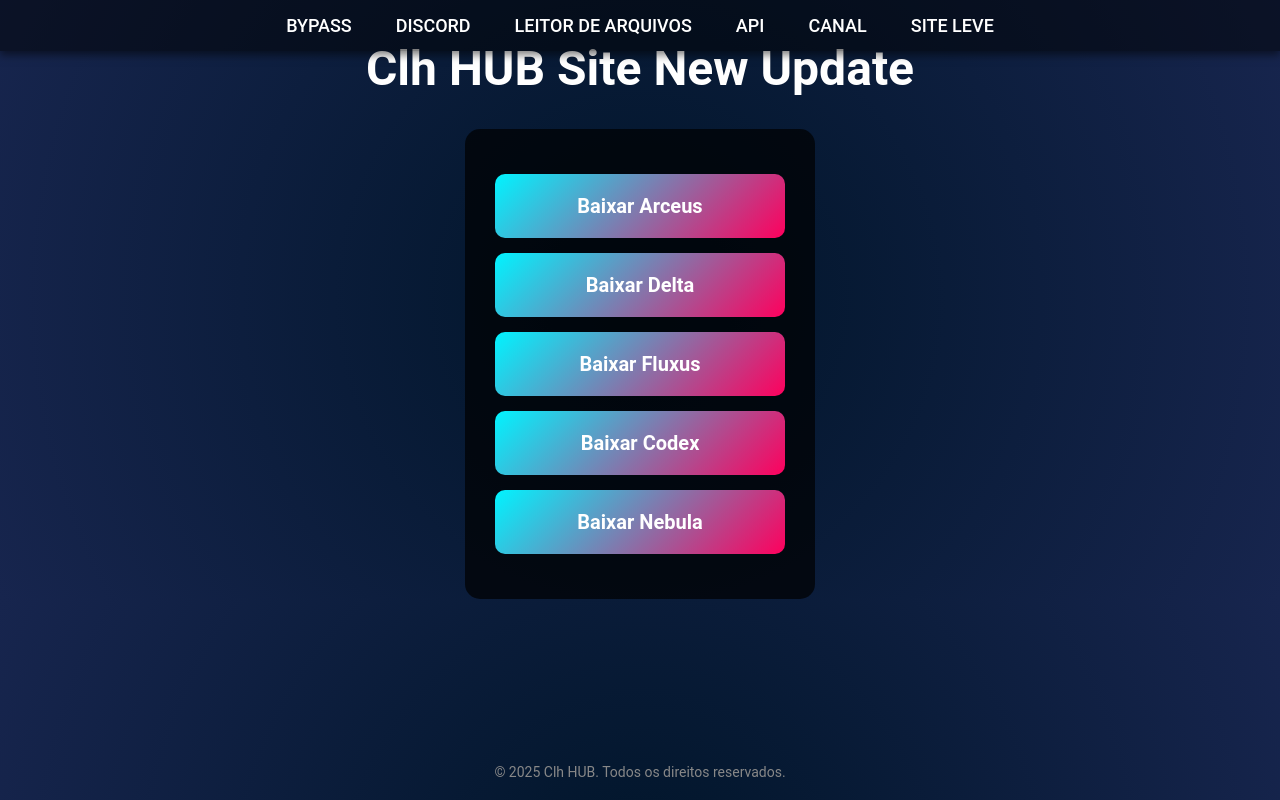
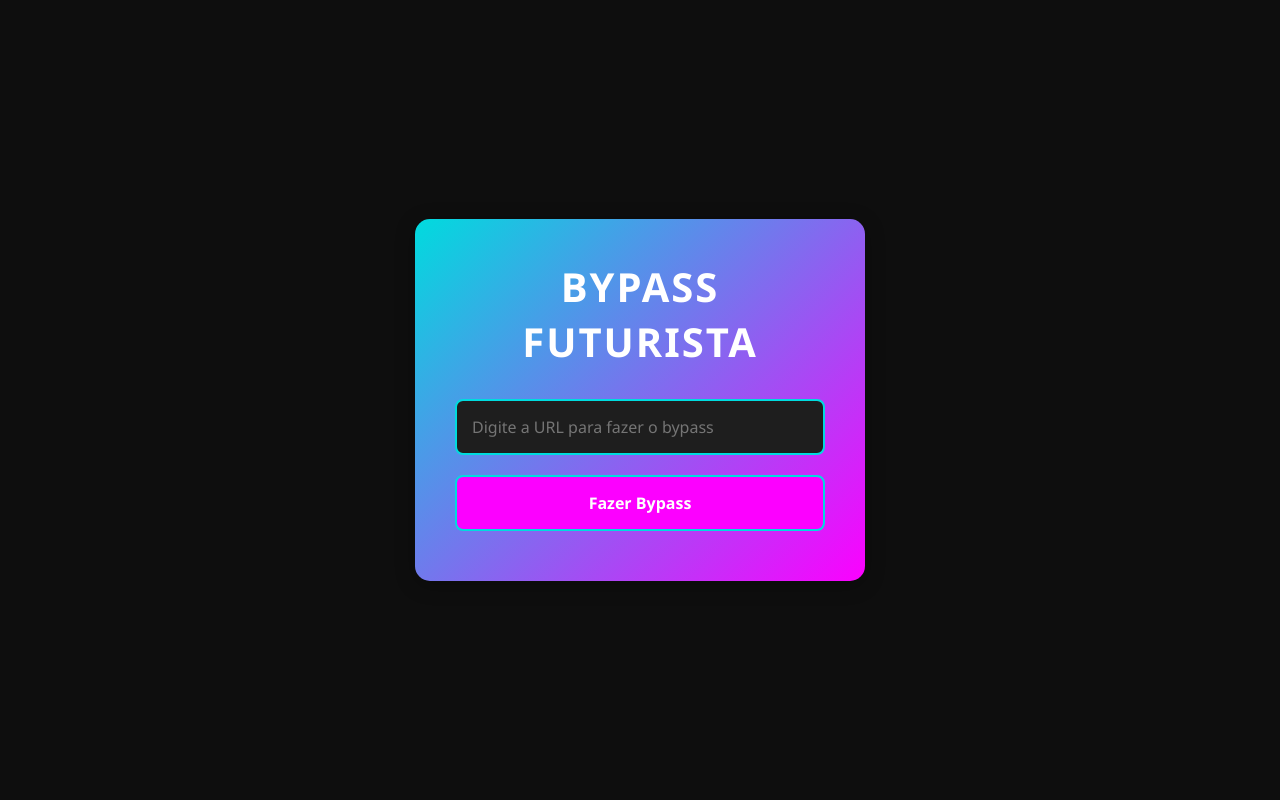
Before and after one commit to Joaov8tor/meusitedocanal, a plain HTML site: page index.html in a window 1280 px wide. Drawn offline with Linux system fonts and the light colour scheme.

Commit message:
Update index.html

```diff
--- a/index.html
+++ b/index.html
@@ -3,174 +3,156 @@
 <head>
   <meta charset="UTF-8">
   <meta name="viewport" content="width=device-width, initial-scale=1.0">
-    <title>Clh HUB Site New Update</title>
+  <title>Site de Bypass - Futurista</title>
   <style>
-        body {
-            font-family: 'Roboto', sans-serif;
+    /* Estilos Globais */
+    * {
       margin: 0;
       padding: 0;
-            background: radial-gradient(circle, rgba(0, 21, 41, 1) 0%, rgba(23, 37, 78, 1) 100%);
-            color: #fff;
-            text-align: center;
-            overflow-x: hidden;
-            transition: background 0.3s ease;
+      box-sizing: border-box;
+      font-family: 'Segoe UI', Tahoma, Geneva, Verdana, sans-serif;
     }
 
-        @keyframes fadeIn {
-            from { opacity: 0; }
-            to { opacity: 1; }
-        }
-
-        h1 {
-            font-size: 3rem;
-            font-weight: 600;
-            margin-top: 40px;
-            animation: fadeIn 1s forwards;
-        }
-
-        nav {
-            position: fixed;
-            top: 0;
-            width: 100%;
-            padding: 15px 0;
-            background: rgba(0, 0, 0, 0.5);
-            box-shadow: 0 4px 8px rgba(0, 0, 0, 0.5);
-            z-index: 999;
-            animation: fadeIn 1s forwards 0.2s;
-        }
-
-        nav a {
-            color: #fff;
-            text-decoration: none;
-            margin: 0 20px;
-            font-size: 18px;
-            font-weight: 500;
-            text-transform: uppercase;
-            transition: color 0.3s ease;
-        }
-
-        nav a:hover {
-            color: #00f4ff;
-            text-decoration: underline;
+    body {
+      background: #0e0e0e;
+      color: #f5f5f5;
+      display: flex;
+      justify-content: center;
+      align-items: center;
+      height: 100vh;
+      overflow: hidden;
     }
 
     .container {
-            background: rgba(0, 0, 0, 0.7);
+      background: linear-gradient(135deg, #00dbde, #fc00ff);
+      padding: 40px;
       border-radius: 15px;
-            display: inline-block;
-            padding: 30px;
-            opacity: 0;
-            animation: fadeIn 1s forwards 0.5s;
-            transition: transform 0.3s ease-in-out;
+      box-shadow: 0 4px 20px rgba(0, 0, 0, 0.3);
+      max-width: 450px;
+      width: 100%;
+      text-align: center;
+      transition: transform 0.3s ease;
     }
 
     .container:hover {
       transform: scale(1.05);
     }
 
-        .button {
-            display: block;
-            width: 250px;
-            padding: 20px;
-            margin: 15px auto;
-            font-size: 20px;
-            font-weight: bold;
+    h1 {
       color: #fff;
-            background: linear-gradient(135deg, #00f4ff, #ff005d);
-            border-radius: 10px;
-            text-decoration: none;
-            transition: transform 0.3s, background 0.3s ease;
+      font-size: 2.5rem;
+      margin-bottom: 20px;
+      text-transform: uppercase;
+      letter-spacing: 2px;
     }
 
-        .button:hover {
-            background: linear-gradient(135deg, #ff005d, #00f4ff);
-            transform: scale(1.1);
+    input, button {
+      width: 100%;
+      padding: 15px;
+      margin: 10px 0;
+      border: 2px solid #00dbde;
+      border-radius: 8px;
+      background-color: #1e1e1e;
+      color: #fff;
+      font-size: 1rem;
+      outline: none;
+      transition: all 0.3s ease;
     }
 
-        .footer {
-            position: absolute;
-            bottom: 20px;
-            width: 100%;
-            font-size: 14px;
-            color: #888;
-            text-align: center;
-            animation: fadeIn 1s forwards 1s;
+    input:focus, button:focus {
+      border-color: #fc00ff;
     }
 
-        .hidden {
+    button {
+      background: #fc00ff;
+      color: #fff;
+      cursor: pointer;
+      font-weight: bold;
+      transition: background 0.3s ease;
+    }
+
+    button:hover {
+      background: #00dbde;
+    }
+
+    .result {
+      margin-top: 20px;
+      padding: 15px;
+      background-color: #333;
+      border-radius: 10px;
+      color: #fff;
+      font-size: 1.2rem;
+      word-wrap: break-word;
+      white-space: pre-wrap;
+      border: 2px solid #00dbde;
       display: none;
     }
 
-        @media screen and (max-width: 768px) {
-            h1 {
-                font-size: 2rem;
+    .loading {
+      color: #fc00ff;
+      font-size: 1.2rem;
+      font-weight: bold;
+      margin-top: 10px;
     }
 
-            nav a {
-                font-size: 16px;
-                margin: 0 10px;
-            }
+    a {
+      color: #00dbde;
+      text-decoration: none;
+      font-weight: bold;
     }
 
+    a:hover {
+      color: #fc00ff;
+    }
   </style>
 </head>
 <body>
-    <nav>
-        <a href="#" onclick="showSection('bypass')">Bypass</a>
-        <a href="#" onclick="showSection('discord')">Discord</a>
-        <a href="#" onclick="showSection('leitor')">Leitor de Arquivos</a>
-        <a href="#" onclick="showSection('api')">API</a>
-        <a href="#" onclick="showSection('canal')">Canal</a>
-        <a href="#" onclick="showSection('site-leve')">Site Leve</a>
-    </nav>
-    <h1>Clh HUB Site New Update</h1>
+
   <div class="container">
-        <a class="button" href="https://www.mediafire.com/file/8bosh56l8lsql61/Roblox_Arceus_X_NEO_1.5.4%2528CANAL_BIELSCRIPT%2529.apk/file" target="_blank">Baixar Arceus</a>
-        <a class="button" href="https://www.mediafire.com/file/jjsf47wgir01j4r/Delta-659%2528canal_BIEL_SCRIPT%2529.apk/file" target="_blank">Baixar Delta</a>
-        <a class="button" href="https://www.mediafire.com/file/4lbf6qsosbg4olo/FluxusV2.659%2528canal_BIEL_SCRIPT%2529.apk/file" target="_blank">Baixar Fluxus</a>
-        <a class="button" href="https://www.mediafire.com/file/84d43m3qevykvm4/Codex_V2.660%2528canal_BIEL_SCRIPT%2529.apk/file" target="_blank">Baixar Codex</a>
-        <a class="button" href="https://www.mediafire.com/file/zcmxvcoau3csjn5/Nebula%2528canal_BIEL_SCRIPT%2529.apk/file" target="_blank">Baixar Nebula</a>
-    </div>
+    <h1>Bypass Futurista</h1>
+    <input type="text" id="url" placeholder="Digite a URL para fazer o bypass" />
+    <button onclick="bypassUrl()">Fazer Bypass</button>
 
-    <div id="bypass" class="container hidden">
-        <a class="button" href="https://trigonkeyclh.vercel.app/" target="_blank">Bypass</a>
-        <a class="button" href="#" onclick="goBack()">Voltar</a>
-    </div>
-    <div id="discord" class="container hidden">
-        <a class="button" href="https://discord.gg/Qxt5frHcfN" target="_blank">Entrar no Discord</a>
-        <a class="button" href="#" onclick="goBack()">Voltar</a>
-    </div>
-    <div id="leitor" class="container hidden">
-        <a class="button" href="https://leitor-de-arquivo.vercel.app/" target="_blank">Leitor de Arquivos</a>
-        <a class="button" href="#" onclick="goBack()">Voltar</a>
-    </div>
-    <div id="api" class="container hidden">
-        <a class="button" href="https://apihtml.vercel.app/" target="_blank">API</a>
-        <a class="button" href="#" onclick="goBack()">Voltar</a>
-    </div>
-    <div id="canal" class="container hidden">
-        <a class="button" href="https://www.youtube.com/@CLHHUBX" target="_blank">Canal</a>
-        <a class="button" href="#" onclick="goBack()">Voltar</a>
-    </div>
-    <div id="site-leve" class="container hidden">
-        <a class="button" href="https://clhapp-leve.vercel.app/" target="_blank">Site Leve</a>
-        <a class="button" href="#" onclick="goBack()">Voltar</a>
-    </div>
+    <div class="loading" id="loading" style="display: none;">Aguarde...</div>
 
-    <div class="footer">
-        © 2025 Clh HUB. Todos os direitos reservados.
+    <div class="result" id="result"></div>
   </div>
 
   <script>
-        function showSection(id) {
-            document.querySelectorAll('.container').forEach(el => el.classList.add('hidden'));
-            document.getElementById(id).classList.remove('hidden');
+    async function bypassUrl() {
+      const url = document.getElementById('url').value;
+      const resultElement = document.getElementById('result');
+      const loadingElement = document.getElementById('loading');
+
+      resultElement.style.display = "none";
+      loadingElement.style.display = "block";
+
+      try {
+        const response = await fetch(`https://api.solar-x.top/api/v3/bypass?url=${encodeURIComponent(url)}`);
+        const data = await response.json();
+
+        if (data && data.result) {
+          let resultText = data.result;
+
+          // Se o resultado for uma URL, transforma em link clicável
+          if (resultText.startsWith('http://') || resultText.startsWith('https://')) {
+            resultText = `Resultado: <a href="${resultText}" target="_blank">${resultText}</a>`;
           }
 
-        function goBack() {
-            document.querySelectorAll('.container').forEach(el => el.classList.add('hidden'));
-            document.querySelector('.container').classList.remove('hidden');
+          resultElement.innerHTML = resultText; // Atualiza o resultado
+          resultElement.style.display = "block";
+        } else {
+          resultElement.textContent = "Erro ao obter o resultado da API.";
+          resultElement.style.display = "block";
+        }
+      } catch (error) {
+        resultElement.textContent = "Ocorreu um erro ao tentar fazer o bypass.";
+        resultElement.style.display = "block";
+      } finally {
+        loadingElement.style.display = "none";
+      }
     }
   </script>
+
 </body>
 </html>
```
Lines whose indentation alone changed are shown as unchanged.
